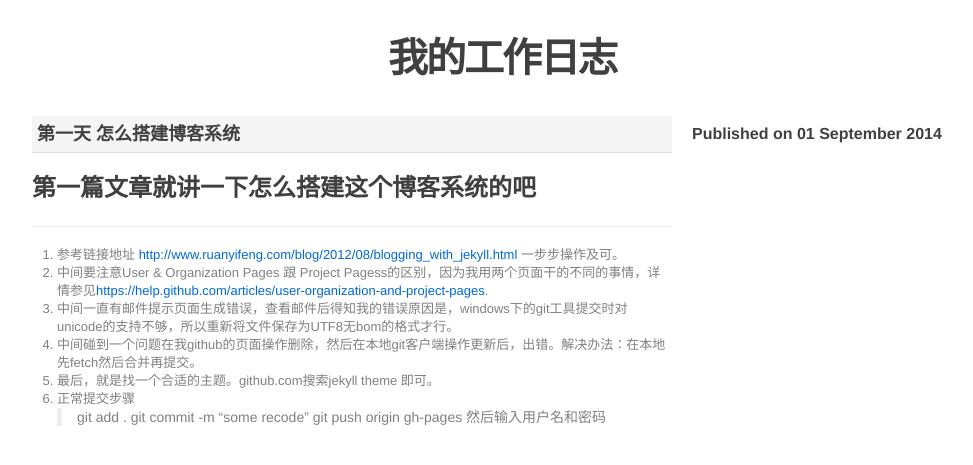
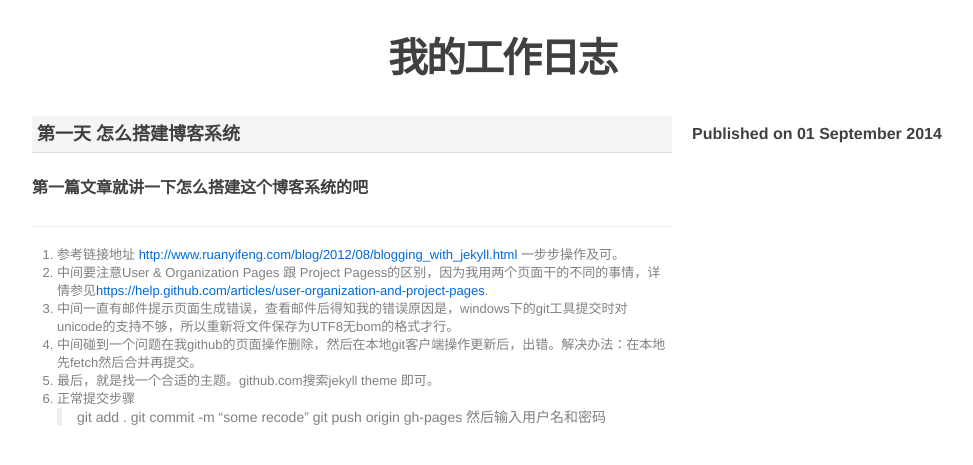
Before and after one commit to bjfuzzj/workdiary, a Jekyll site: the page built from _posts/2014/2014-09-01-9月1日.md, in a window 1280 px wide. Shown: the top 465 px of the page, without its empty margins (138-1111 px from the left). Built offline with Jekyll 4.4.1, drawn with Linux system fonts in a browser that asks for light colours; Markdown is read by kramdown in place of the engine named in the settings.

```diff
--- a/_posts/2014/2014-09-01-9月1日.md
+++ b/_posts/2014/2014-09-01-9月1日.md
@@ -5,7 +5,7 @@ title: 第一天 怎么搭建博客系统
 
 
 
-##第一篇文章就讲一下怎么搭建这个博客系统的吧
+####第一篇文章就讲一下怎么搭建这个博客系统的吧
 
 ------------
 
```
